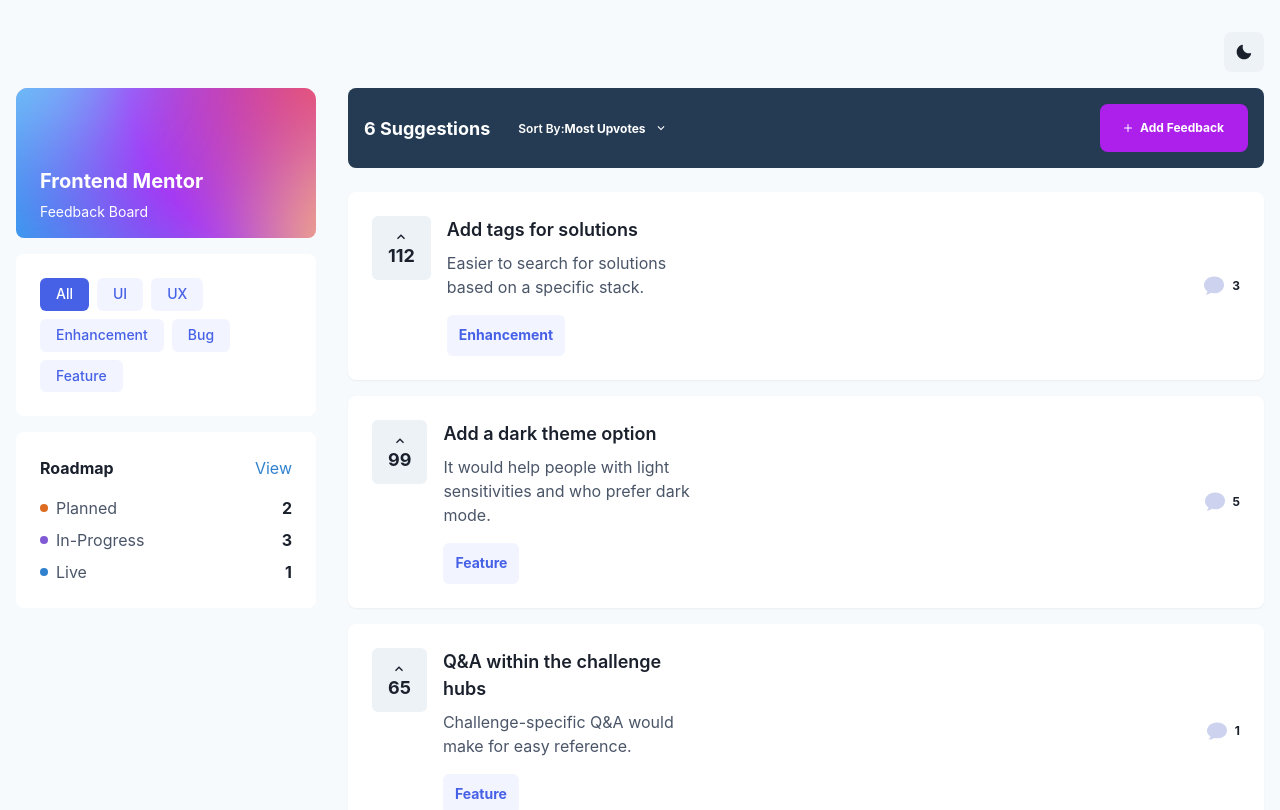
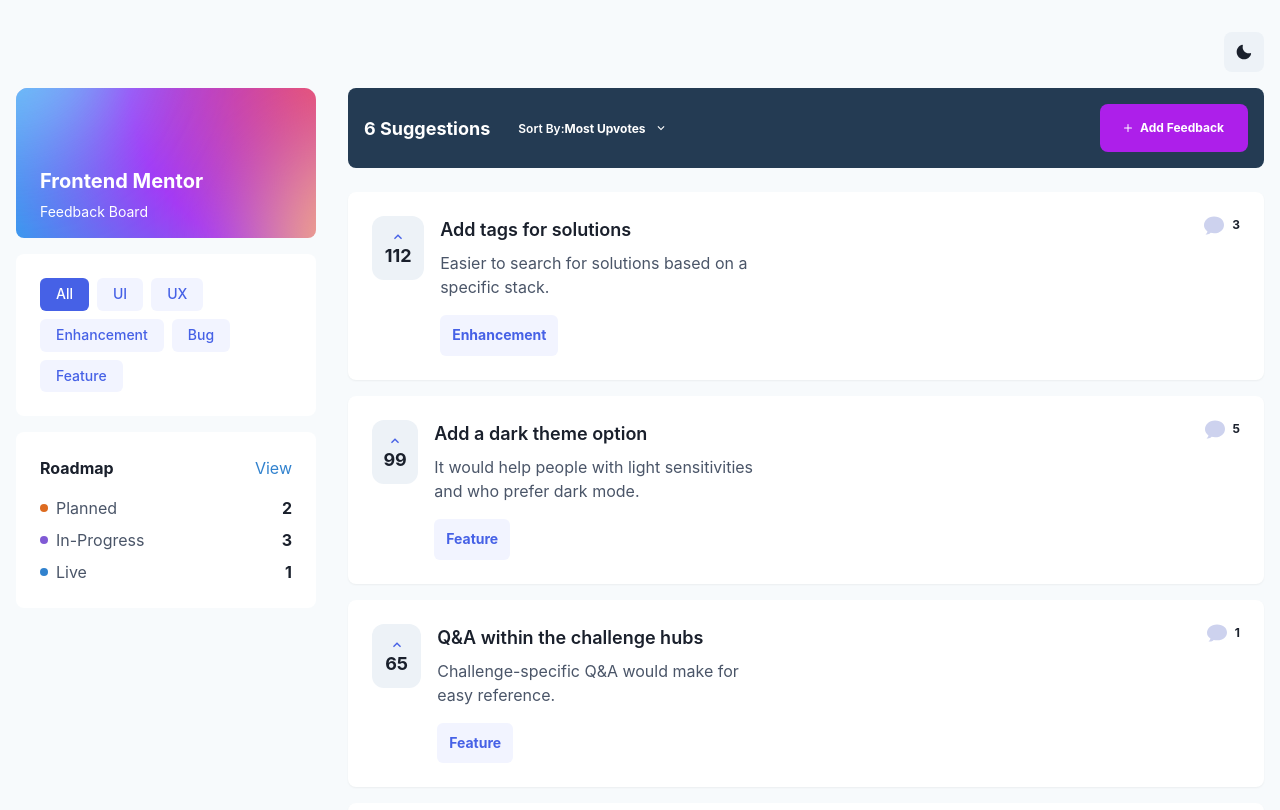
Before and after one commit to frankmilito/rotate, a Next.js app: page / in a window 1280 px wide. Shown: the top 810 px of the page. Built offline with nearby package versions, Linux system fonts and the light colour scheme; what @chakra-ui/next-js would draw is missing.

Commit message:
fix navbar alignment

```diff
--- a/src/components/dashboard/FeedbackCard.tsx
+++ b/src/components/dashboard/FeedbackCard.tsx
@@ -32,18 +32,23 @@
         _hover={{ transform: "translateY(-2px)", boxShadow: "md" }}
         transition="all 0.2s"
         justify="space-between"
-        align={{ base: "start", sm: "center" }}
-        flexDir={{ base: "column", lg: "row" }}
+        align={{ base: "start" }}
+        flexDir={{ base: "column", md: "row" }}
       >
-        <Flex gap={4}>
+        <Flex gap={4} maxW="sm">
           <Button
-            display={{ base: "none", lg: "flex" }}
+            display={{ base: "none", md: "flex" }}
             flexDir="column"
             py={{ base: 6, sm: 8 }}
             bg={upvoteBg}
             _hover={{ bg: useColorModeValue("gray.200", "gray.600") }}
+            borderRadius="xl"
           >
-            <ChevronUpIcon />
+            <ChevronUpIcon
+              color="primary.600"
+              fontWeight={"bold"}
+              fontSize={"md"}
+            />
             <Text
               fontWeight="bold"
               color={textColor}
@@ -53,7 +58,7 @@
             </Text>
           </Button>
 
-          <Box flex={1}>
+          <Box>
             <Text
               fontSize={{ base: "sm", sm: "lg" }}
               fontWeight="semibold"
@@ -80,19 +85,21 @@
           </Box>
         </Flex>
         <Box
-          display={{ base: "flex" }}
-          justifyContent={{ base: "space-between", lg: "end" }}
+          display={{ base: "flex", md: "none" }}
+          justifyContent={{ base: "space-between" }}
           w={"100%"}
         >
           <Button
-            display={{ base: "flex", lg: "none" }}
-            // flexDir="column"
-            py={{ base: 4, sm: 8 }}
+            py={{ base: 4, sm: 6 }}
             bg={upvoteBg}
             _hover={{ bg: useColorModeValue("gray.200", "gray.600") }}
-            borderRadius="2xl"
+            borderRadius="xl"
           >
-            <ChevronUpIcon />
+            <ChevronUpIcon
+              color="primary.600"
+              fontWeight={"bold"}
+              fontSize={"md"}
+            />
             <Text
               fontWeight="bold"
               color={textColor}
@@ -108,6 +115,12 @@
             </Text>
           </Flex>
         </Box>
+        <Flex gap={2} align={"center"} display={{ base: "none", md: "flex" }}>
+          <Image src="/Path.svg" width={20} height={20} alt="comment" />
+          <Text fontWeight={"bold"} fontSize={"xs"}>
+            {feedback.comment}
+          </Text>
+        </Flex>
       </Flex>
     </Box>
   );
--- a/src/components/dashboard/Sidebar.tsx
+++ b/src/components/dashboard/Sidebar.tsx
@@ -140,6 +140,7 @@
         placement="right"
         onClose={onClose}
         isFullHeight={false}
+        size="xs"
       >
         <DrawerOverlay />
         <DrawerContent w="auto">
```
